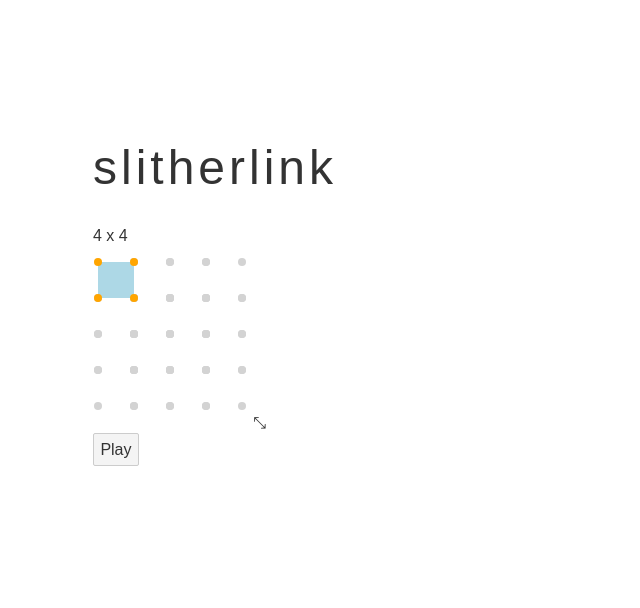
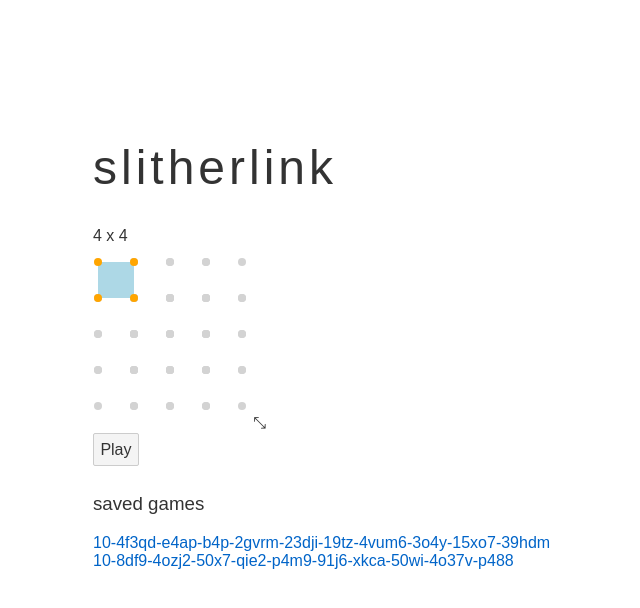
Before and after one commit to emh/slitherlink, a Svelte app: page / in a window 1280 px wide. Shown: the top 608 px of the page, without its empty margins (15-655 px from the left). Built offline with nearby package versions, Linux system fonts and the light colour scheme.

Commit message:
save games to localstorage added a couple seed games for FTE

```diff
--- a/src/App.svelte
+++ b/src/App.svelte
@@ -2,6 +2,7 @@
     import { onMount } from 'svelte';
     import GameMaker from './GameMaker.svelte';
     import GamePlayer from './GamePlayer.svelte';
+    import GameList from './GameList.svelte';
     import { decode } from './encoder.js';
 
     let board = null;
@@ -43,6 +44,7 @@
         <GamePlayer board={board} />
     {:else}
         <GameMaker />
+        <GameList />
     {/if}
 </div>
 
--- /dev/null
+++ b/src/GameList.svelte
@@ -0,0 +1,58 @@
+<script>
+import { onMount } from "svelte";
+    let games;
+
+    function loadGames() {
+        games = JSON.parse(localStorage.getItem('games'));
+
+        if (!games || games.length === 0) {
+            seedGames();
+        }
+    }
+
+    function seedGames() {
+        localStorage.setItem('games', JSON.stringify({
+            '10-4f3qd-e4ap-b4p-2gvrm-23dji-19tz-4vum6-3o4y-15xo7-39hdm': {},
+            '10-8df9-4ozj2-50x7-qie2-p4m9-91j6-xkca-50wi-4o37v-p488': {}
+        }));
+
+        loadGames();
+    }
+
+    onMount(loadGames);
+</script>
+
+<style>
+    :global(*) {
+        box-sizing: border-box;
+        font-family: sans-serif;
+    }
+
+    h1 {
+        font-size: 48px;
+        letter-spacing: 4px;
+        font-weight: 100;
+    }
+
+    h3 {
+        font-weight: 100;
+    }
+
+    ul {
+        list-style: none;
+        padding: 0;
+    }
+
+    .app {
+        padding-top: 100px;
+        padding-left: 100px;
+    }
+</style>
+
+<h3>saved games</h3>
+
+<ul>
+    {#each Object.keys(games || {}) as id}
+        <li><a href='#{id}'>{id}</a></li>
+    {/each}
+</ul>
```
